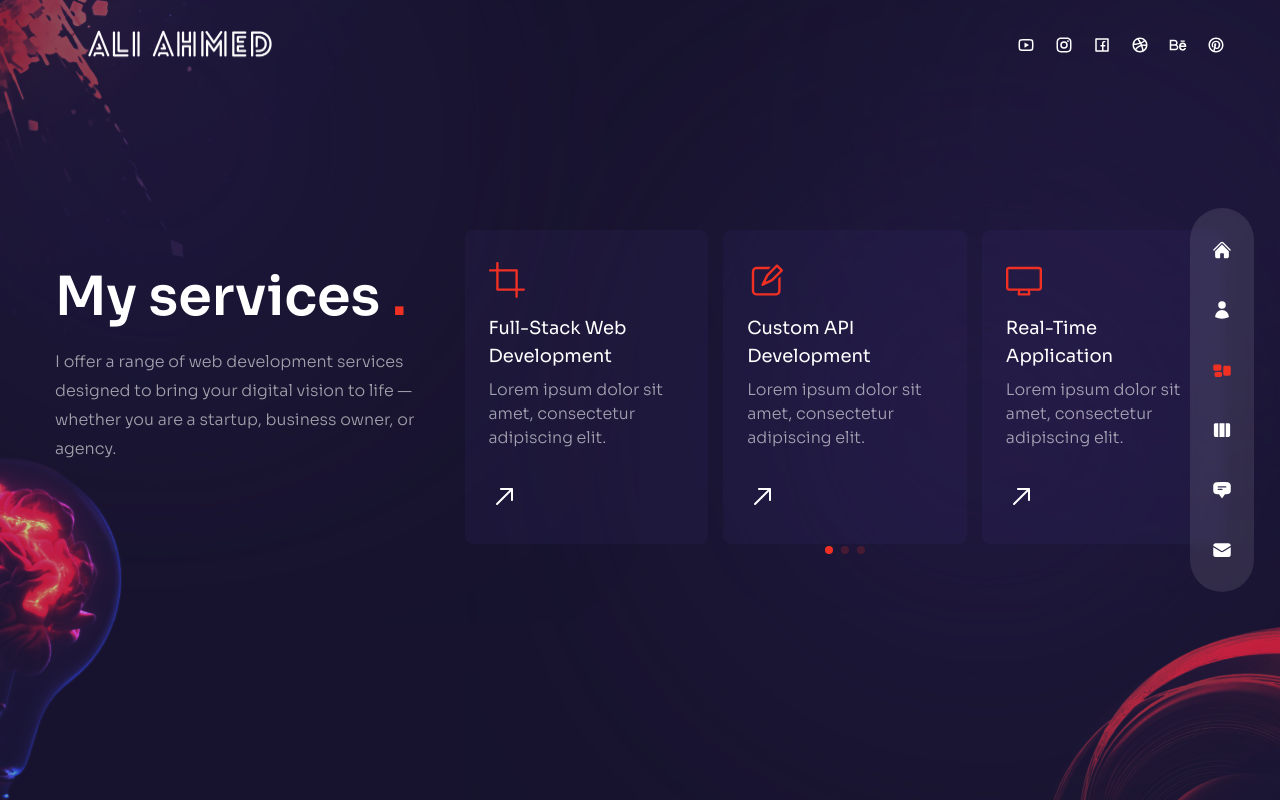
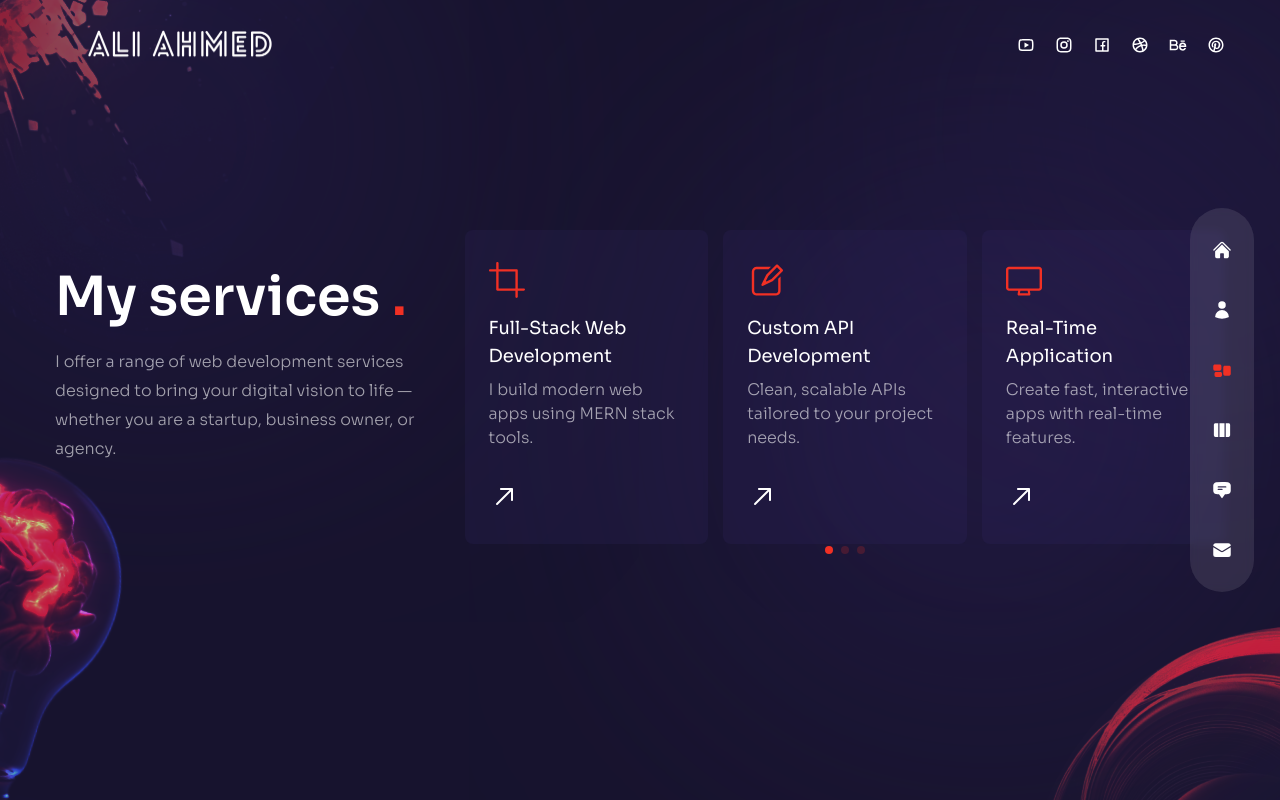
Before and after one commit to Ali-Ahmed18/Next_Portfolio, a Next.js app: page /services in a window 1280 px wide. Built offline with nearby package versions, Linux system fonts and the light colour scheme.

Commit message:
Update_ServiceSlider

```diff
--- a/components/ServiceSlider.js
+++ b/components/ServiceSlider.js
@@ -7,28 +7,28 @@ const serviceData = [
   {
   icon: <RxCrop />,
   title: "Full-Stack Web Development",
-    description: "Lorem ipsum dolor sit amet, consectetur adipiscing elit.",
+  description: "I build modern web apps using MERN stack tools.",
 },
 {
   icon: <RxPencil2 />,
   title: "Custom API Development",
-    description: "Lorem ipsum dolor sit amet, consectetur adipiscing elit.",
+  description: "Clean, scalable APIs tailored to your project needs.",
 },
 {
   icon: <RxDesktop />,
   title: "Real-Time Application",
-    description: "Lorem ipsum dolor sit amet, consectetur adipiscing elit.",
+  description: "Create fast, interactive apps with real-time features.",
 },
 {
   icon: <RxReader />,
   title: "E-commerce Solutions",
-    description: "Lorem ipsum dolor sit amet, consectetur adipiscing elit.",
+  description: "Sell online with secure and responsive web stores.",
 },
 {
   icon: <RxRocket />,
   title: "Scalable and Secure Database Design",
-    description: "Lorem ipsum dolor sit amet, consectetur adipiscing elit.",
-  },
+  description: "Reliable databases built for performance and growth.",
+}
 ];
 
 import {
```
Lines whose indentation alone changed are shown as unchanged.
